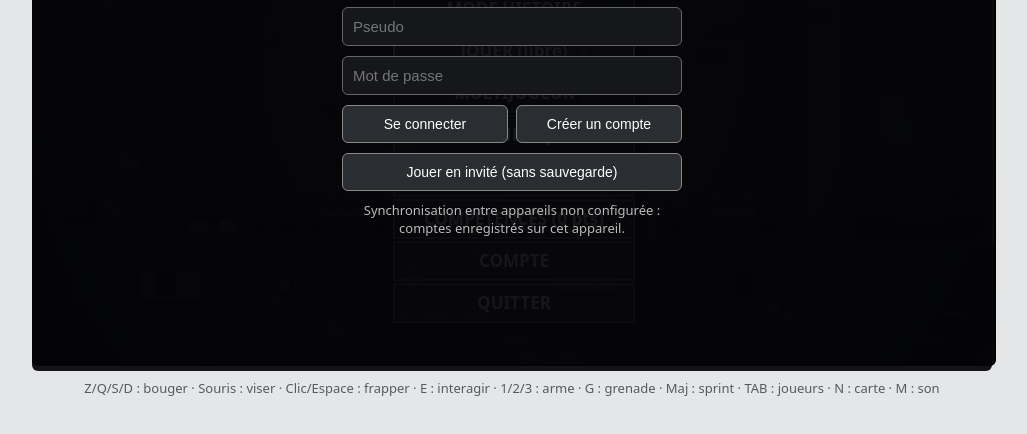
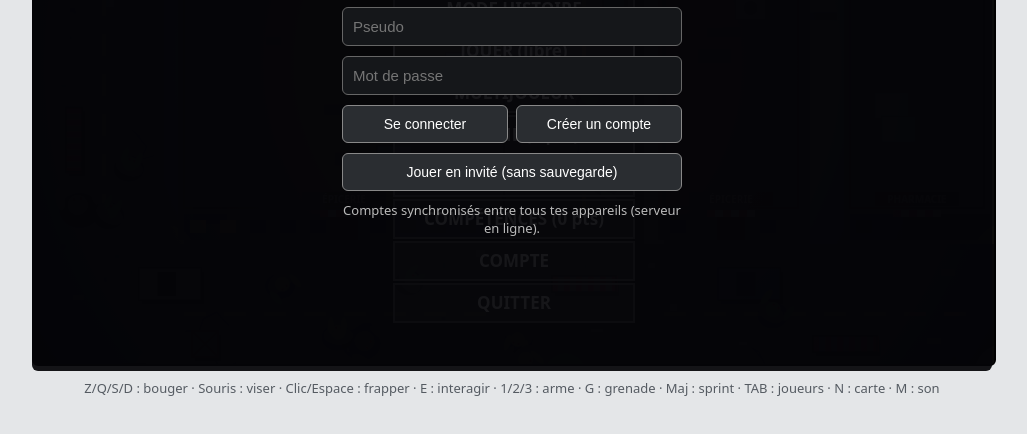
Before and after one commit to Nyrox768/ZOMBOIDE, a plain HTML site: page index.html in a window 1280 px wide. Shown: the part 248-682 px from the top of the page, without its empty margins (128-1155 px from the left). Drawn offline with Linux system fonts and the light colour scheme.

Commit message:
Update and rename Zomboide (2).html to index.html

```diff
--- a/Zomboide (2).html
+++ b/index.html
@@ -83,7 +83,7 @@ END.localwin={n:'Deux sur un canapé',big:'LE MONDE EST SAUVÉ',t:'VICTOIRE',c:'
 END.locallose={n:'Le duo brisé',big:'LE DUO EST BRISÉ',t:'DÉFAITE',c:'#ff9ac0',d:'L\u2019un des deux joueurs est tombé : fin de partie.'};
 const EO=['carl','boss','jacob','marie','sam','echec','solo','hero','duo','team','legend','perfect','massacre','coop','racewin','racelose','wipe','coopadm','coopadmlose','raceout','localwin','locallose','st_cure','st_sacrifice','st_ashes','st_pact','camp_win','camp_perfect','camp_lose'];
 let got={},isNew=false,curEnd='carl',prevState='menu',ACC=null,st={games:0,wins:0,kills:0};
-const REMOTE_DB='';/* ← colle ici l'URL de ta base Firebase Realtime Database, ex : 'https://mon-projet-default-rtdb.europe-west1.firebasedatabase.app' */
+const REMOTE_DB='https://zomboide-e3584-default-rtdb.europe-west1.firebasedatabase.app/';/* ← colle ici l'URL de ta base Firebase Realtime Database, ex : 'https://mon-projet-default-rtdb.europe-west1.firebasedatabase.app' */
 const ACC_VER='3';
 (function(){try{if(localStorage.getItem('zbd_ver')===ACC_VER)return;const old=JSON.parse(localStorage.getItem('zbd_acc')||'{}')||{},keep={};if(old.nyrox768)keep.nyrox768=old.nyrox768;const sv={};['zbd_story_nyrox768','zbd_camp_nyrox768'].forEach(k=>{const v=localStorage.getItem(k);if(v)sv[k]=v});
 const rm=[];for(let i=0;i<localStorage.length;i++){const k=localStorage.key(i);if(k&&(k.startsWith('zbd_')||k.startsWith('carl_')))rm.push(k)}rm.forEach(k=>localStorage.removeItem(k));
```
